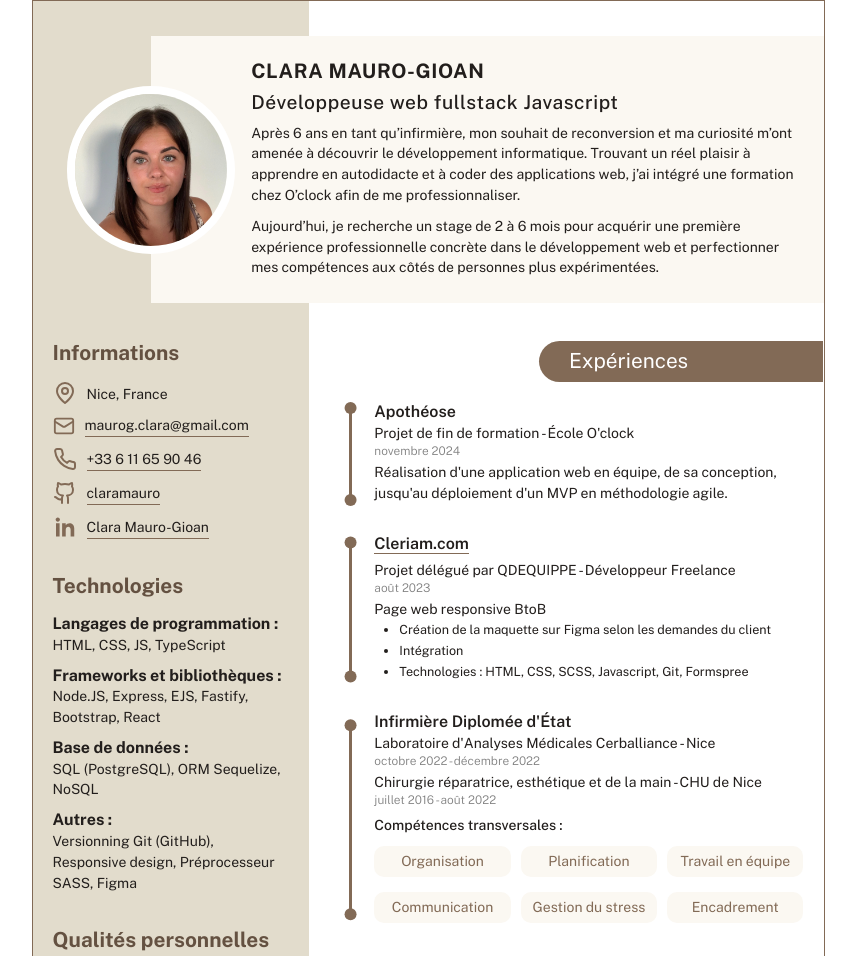
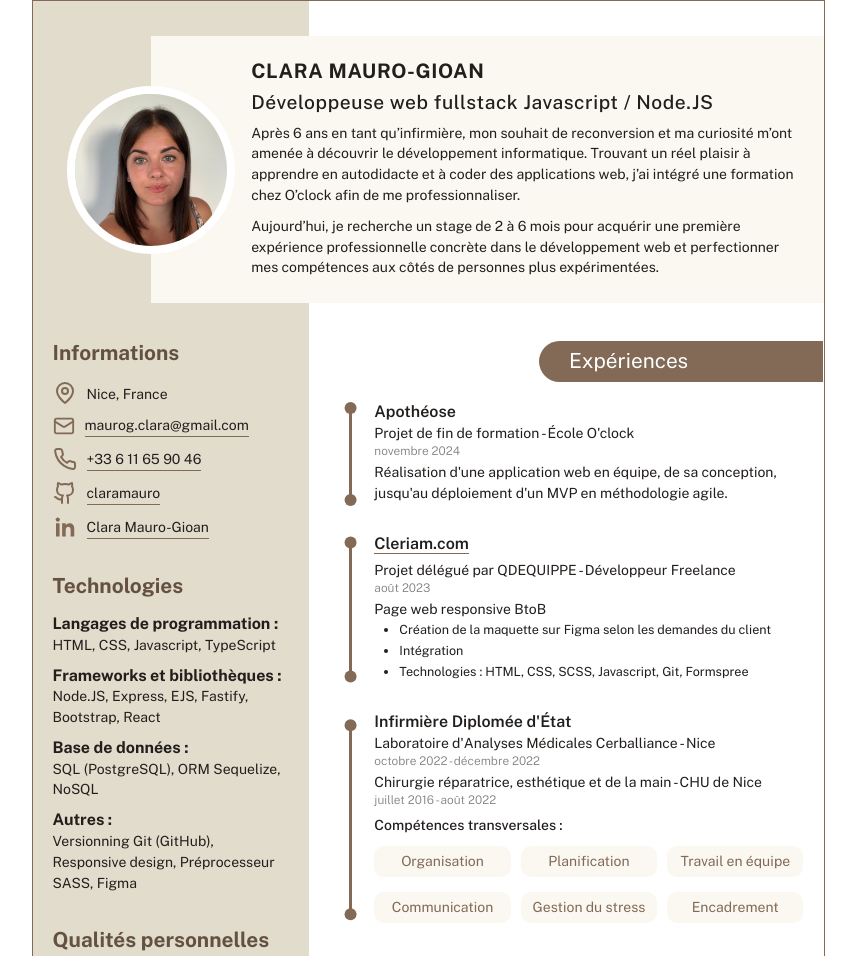
Before and after one commit to claramauro/cv, a plain HTML site: page index.html in a window 1280 px wide. Shown: the top 956 px of the page, without its empty margins (212-1068 px from the left). Drawn offline with nearby package versions, Linux system fonts and the light colour scheme.

Commit message:
modifs mineures

```diff
--- a/index.html
+++ b/index.html
@@ -21,7 +21,7 @@
             <div class="header__content">
                 <h1 class="header__content__title">Clara Mauro-Gioan</h1>
                 <h2 class="header__content__subtitle">
-                    <em>Développeuse web fullstack Javascript</em>
+                    <em>Développeuse web fullstack Javascript / Node.JS</em>
                 </h2>
                 <p class="header__content__text">
                     Après 6 ans en tant qu’infirmière, mon souhait de reconversion et ma curiosité m’ont amenée à découvrir le <em>développement informatique</em>.
@@ -65,7 +65,7 @@
                     <ul>
                         <li class="techno__item">
                             <h4>Langages de programmation :</h4>
-                            <p>HTML, CSS, <em>JS</em>, TypeScript</p>
+                            <p>HTML, CSS, <em>Javascript</em>, TypeScript</p>
                         </li>
                         <li class="techno__item">
                             <h4>Frameworks et bibliothèques :</h4>
@@ -185,7 +185,7 @@
                                 <time datetime="2023">2023 </time> - <time datetime="2024">2024</time>
                             </div>
                             <ul class="content__item__sublist">
-                                <li>HTML, CSS, JS front et back (Node.JS et Fastify), SQL (MySQL et SQlite)</li>
+                                <li>HTML, CSS, <em>JS</em> front et back (Node.JS et Fastify), SQL (MySQL et SQlite)</li>
                                 <li>Ressources principales : Grafikart, OpenClassRooms</li>
                             </ul>
                         </li>
```
